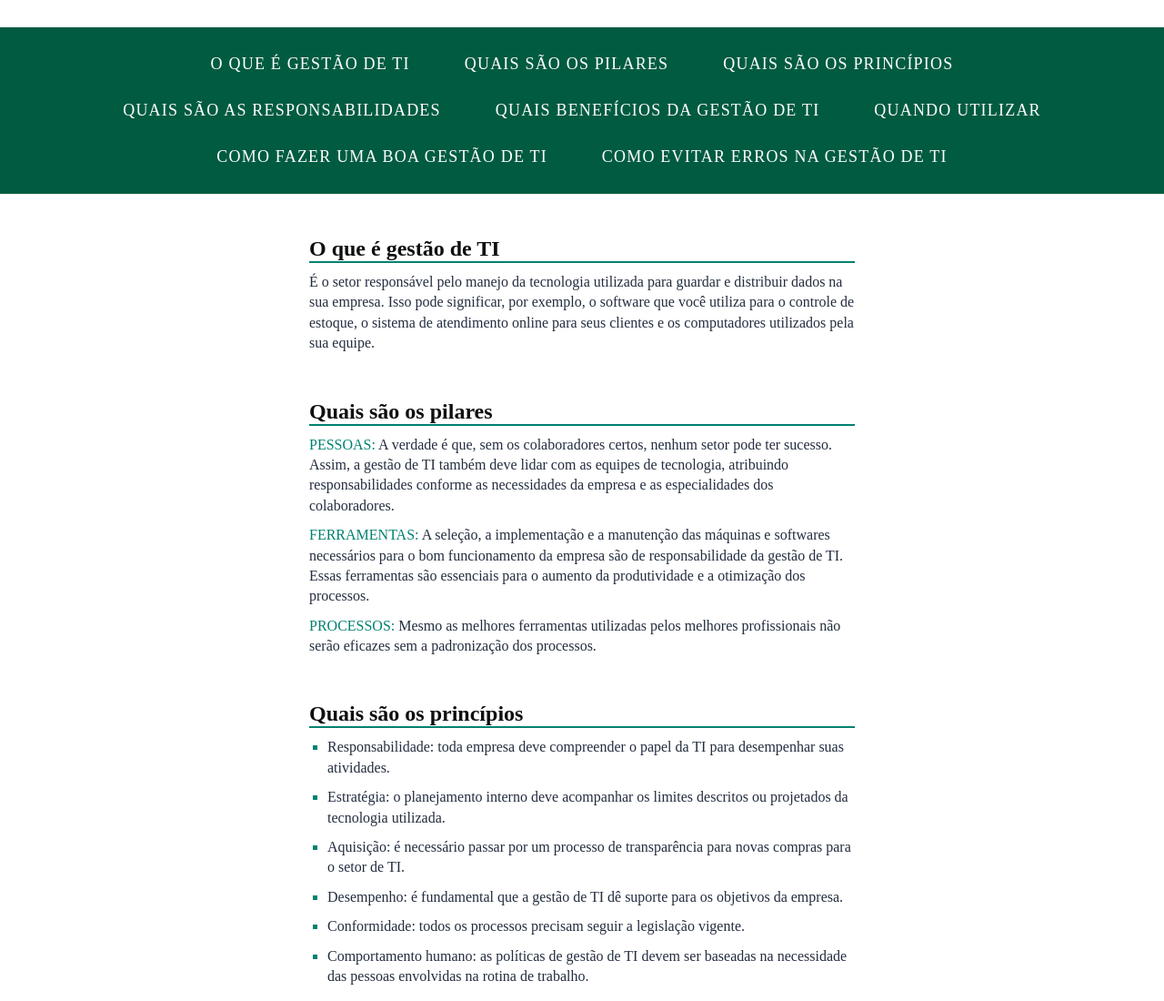
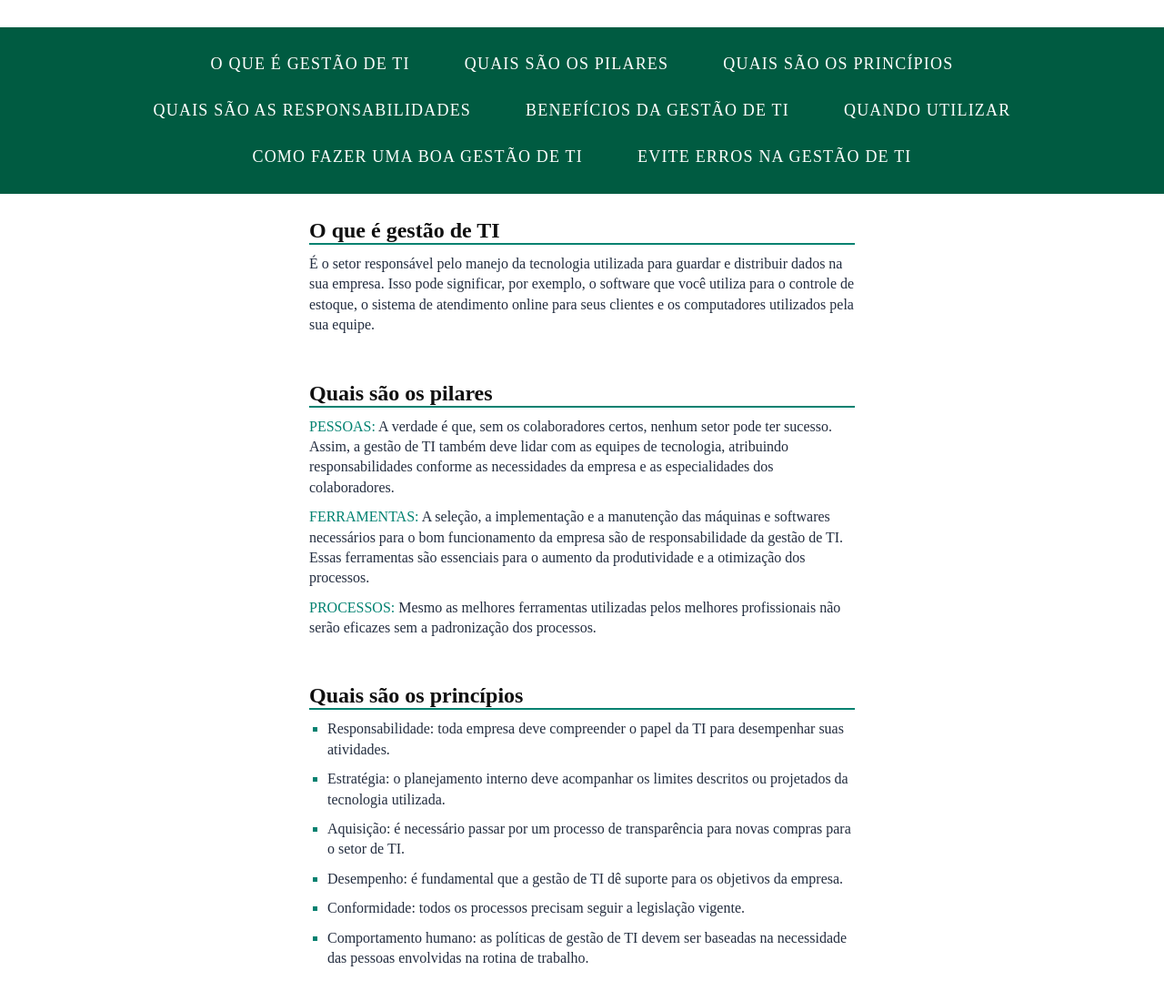
Before and after one commit to RaphaelDG08/portifolio-gestao-gerenciamento-ti, a plain HTML site: page index.html in a window 1280 px wide. Shown: the top 1100 px of the page at 91% size. Drawn offline with Linux system fonts and the light colour scheme.

Commit message:
ajeitando

```diff
--- a/index.html
+++ b/index.html
@@ -13,10 +13,10 @@
     <li><a href="#2">Quais são os pilares</a></li>
     <li><a href="#3">Quais são os princípios</a></li>
     <li><a href="#4">Quais são as responsabilidades</a></li>
-    <li><a href="#5">Quais benefícios da gestão de TI</a></li>
+    <li><a href="#5">Benefícios da gestão de TI</a></li>
     <li><a href="#6">Quando utilizar</a></li>
     <li><a href="#7">Como fazer uma boa gestão de TI</a></li>
-    <li><a href="#8">Como evitar erros na gestão de TI</a></li>
+    <li><a href="#8">Evite erros na gestão de TI</a></li>
   </ul>
 </div>
 <div class="bloco-bg">
--- a/style.css
+++ b/style.css
@@ -35,7 +35,7 @@
 
 
 .bloco:nth-child(1){
-	margin: 240px auto 0 auto;
+	margin: 220px auto 0 auto;
 }
 
 .bloco h1 {
```
